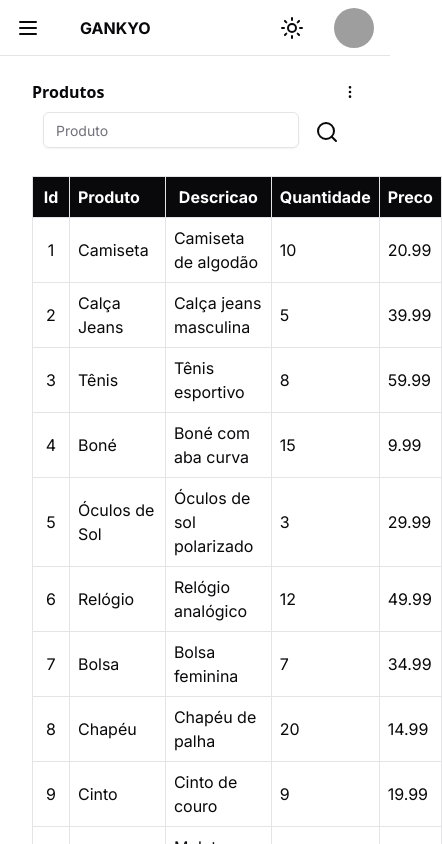
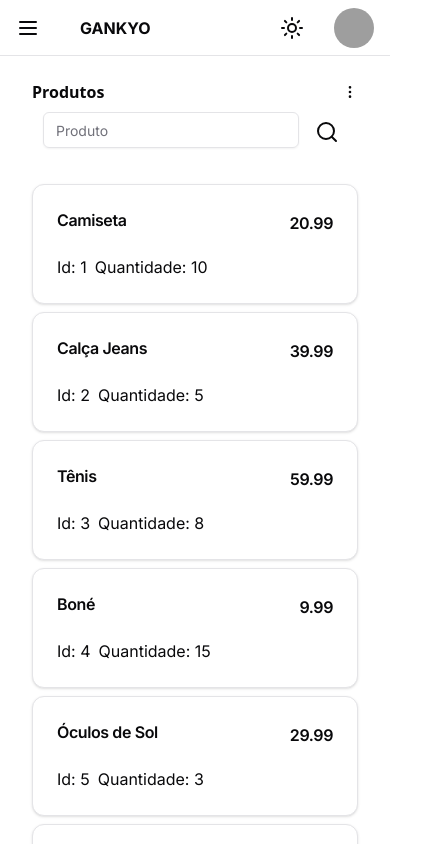
Before and after one commit to pGamelax/gankyo-2.1, a Next.js app: page /produtos in a window 390 px wide. Shown: the top 844 px of the page, 442 px wide, since content can reach past the window. Built offline with nearby package versions, Linux system fonts and the light colour scheme; grey boxes are pictures that could not be loaded.

Commit message:
reponsive table

```diff
--- a/src/app/dashboard/page.tsx
+++ b/src/app/dashboard/page.tsx
@@ -5,7 +5,7 @@ import { DatePickerWithRange } from "@/components/ui/data-range-picker";
 export default function Dashboard() {
   return (
     <div className="px-8 pt-6">
-      <div className="flex flex-col gap-2 md:flex-row items-center justify-between">
+      <div className="flex mt-14 flex-col gap-2 md:flex-row items-center justify-between">
         <h1 className="xl:text-2xl font-sans font-bold">Dashboard</h1>
 
         <div className="flex flex-wrap gap-2 justify-center">
--- a/src/app/produtos/page.tsx
+++ b/src/app/produtos/page.tsx
@@ -2,6 +2,7 @@
 import { Table } from "@/components/table/table";
 import { ColunmTable, Table2 } from "@/components/table/table2";
 import { Button } from "@/components/ui/button";
+import { Card, CardContent, CardHeader, CardTitle } from "@/components/ui/card";
 import { Input } from "@/components/ui/input";
 import { EllipsisVertical, Search } from "lucide-react";
 import { useState } from "react";
@@ -225,8 +226,11 @@ export default function Produtos() {
 
   const handleSearch = (e: any) => {
     e.preventDefault();
-    const filteredProducts = row.filter((product) =>
-      product.produto.toLowerCase().includes(search.toLowerCase())
+    const filteredProducts = row.filter(
+      (product) =>
+        product.produto.toLowerCase().includes(search.toLowerCase()) ||
+        product.descricao.toLowerCase().includes(search.toLowerCase()) ||
+        product.id.toString().includes(search)
     );
     console.log(filteredProducts);
     setData(filteredProducts);
@@ -262,18 +266,33 @@ export default function Produtos() {
         </div>
       </div>
       <div className="pt-6 overflow-y">
-        {/*<Table head={header} itens={data} />*/}
-        <Table2 itens={data} className="w-full">
+        <div>
+          {data.map((product) => {
+            return (
+              <Card className="sm:hidden my-2" key={product.id}>
+                <CardHeader className="flex flex-row justify-between  items-center">
+                  <CardTitle>{product.produto}</CardTitle>
+                  <CardTitle>{product.preco}</CardTitle>
+                </CardHeader>
+                <CardContent className="flex flex-row gap-2">
+                  <p>Id: {product.id}</p>
+                  <p>Quantidade: {product.quantidade}</p>
+                </CardContent>
+              </Card>
+            );
+          })}
+        </div>
+        <Table2 itens={data} className="w-full hidden sm:table">
           <ColunmTable
             name="Id"
             column="id"
-            className=" w-16 text-center border p-2"
+            className=" w-20 text-center border p-2"
           />
 
           <ColunmTable
             name="Produto"
             column="produto"
-            className=" w-80 text-start p-2 border"
+            className=" w-72 text-start p-2 border"
           />
 
           <ColunmTable
--- a/src/components/table/table2.tsx
+++ b/src/components/table/table2.tsx
@@ -1,8 +1,9 @@
 import React, { useEffect, useState } from "react";
 import naturalSort from "natural-sort";
+import { ArrowDownNarrowWide, ArrowUpNarrowWide } from "lucide-react";
 
 export function Table2({ children, itens, className }: any) {
-    const [sortOrder, setSortOrder] = useState("asc");
+  const [sortOrder, setSortOrder] = useState("asc");
   const [order, setOrder] = useState(null);
   const [data, setData] = useState(itens);
 
@@ -23,15 +24,22 @@ export function Table2({ children, itens, className }: any) {
     setData(itens);
   }, [itens]);
 
-
   return (
     <table className={className}>
       <thead>
         <tr className="bg-foreground text-background">
           {React.Children.map(children, (child: any) => {
             return (
-              <th className={child.props.className} onClick={() => handleSort(child.props.column)} key={child.props.column}>
-                {child.props.name}
+              <th
+                className={child.props.className}
+                onClick={() => handleSort(child.props.column)}
+                key={child.props.column}
+              >
+                <span
+                  className={` flex flex-row gap-4 justify-between text-background`}
+                >
+                  {child.props.name}
+                </span>
               </th>
             );
           })}
@@ -42,7 +50,11 @@ export function Table2({ children, itens, className }: any) {
           return (
             <tr key={data.id}>
               {React.Children.map(children, (child: any, index) => {
-                return <td className={child.props.className}>{data[child.props.column]}</td>;
+                return (
+                  <td className={child.props.className}>
+                    {data[child.props.column]}
+                  </td>
+                );
               })}
             </tr>
           );
@@ -59,6 +71,4 @@ export function ColunmTable(props: any) {
   );
 }
 
-
-
-export default [Table2, ColunmTable ];
+export default [Table2, ColunmTable];
```
